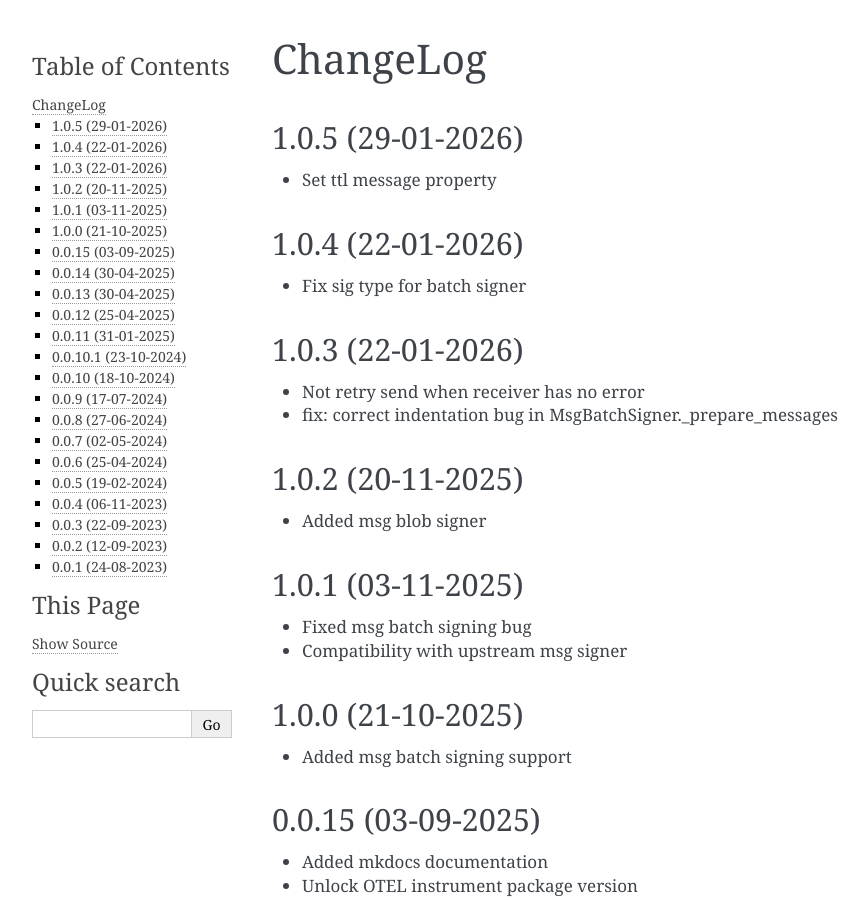
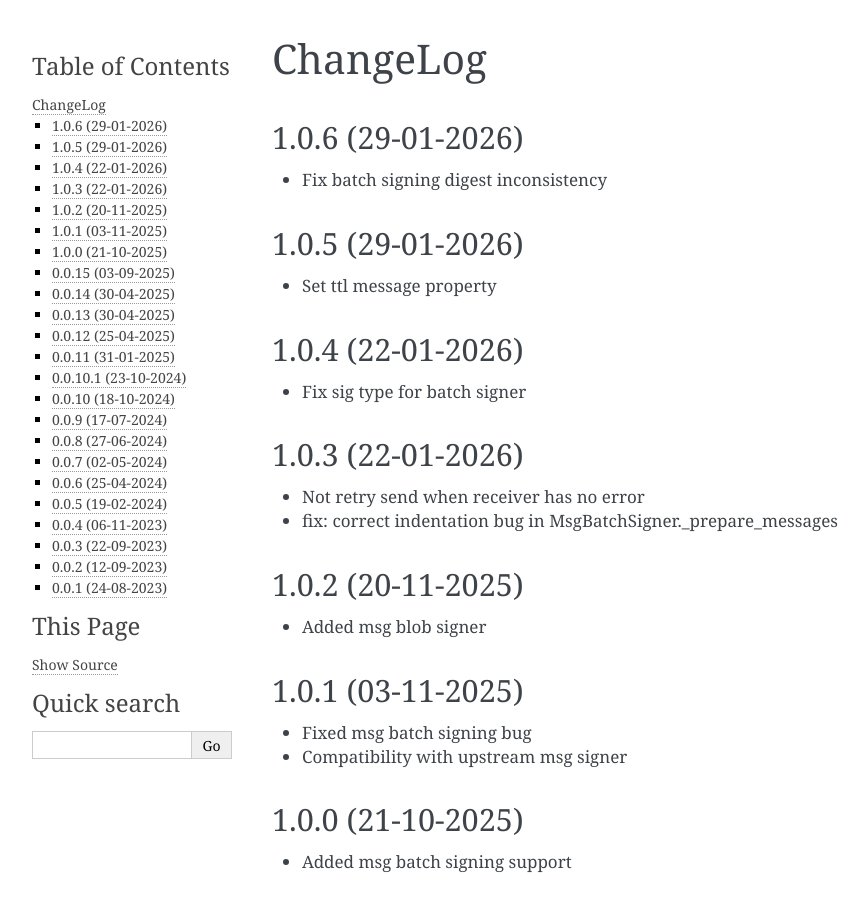
Before and after one commit to zxiong/pubtools-sign, a Sphinx documentation site: the page built from docs/source/CHANGELOG.rst, in a window 1280 px wide and 900 px high. Shown: the whole window, without its empty margins (148-1016 px from the left). Built offline with Sphinx 7.4.7, drawn with Linux system fonts in a browser that asks for light colours.

Commit message:
Release v1.0.6

```diff
--- a/docs/source/CHANGELOG.rst
+++ b/docs/source/CHANGELOG.rst
@@ -1,5 +1,9 @@
 ChangeLog
 =========
+
+1.0.6 (29-01-2026)
+-------------------
+* Fix batch signing digest inconsistency
 
 1.0.5 (29-01-2026)
 -------------------
--- a/pyproject.toml
+++ b/pyproject.toml
@@ -3,7 +3,7 @@ name = "pubtools-sign"
 description = "Collection of tools producing signed artifacts"
 readme = "README.rst"
 requires-python = ">=3.7"
-version = "1.0.5"
+version = "1.0.6"
 
 classifiers = [  # Optional
   # How mature is this project? Common values are
```
